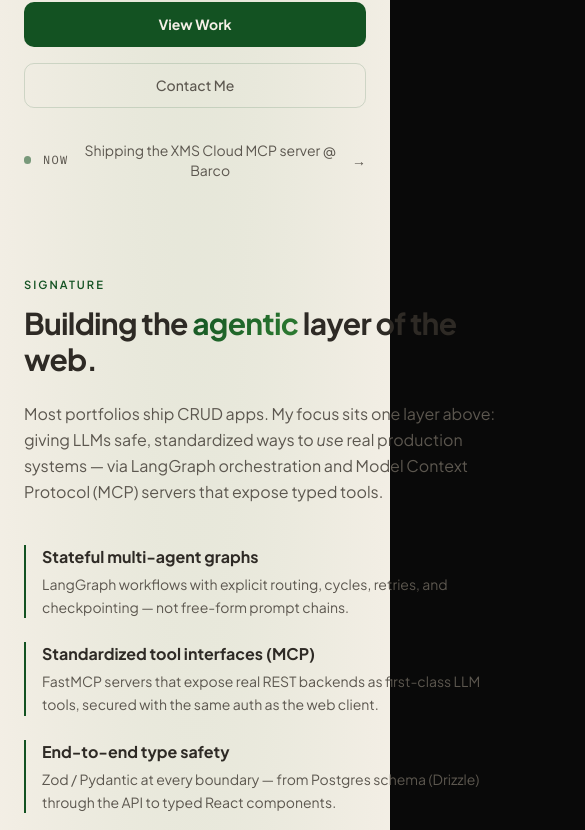
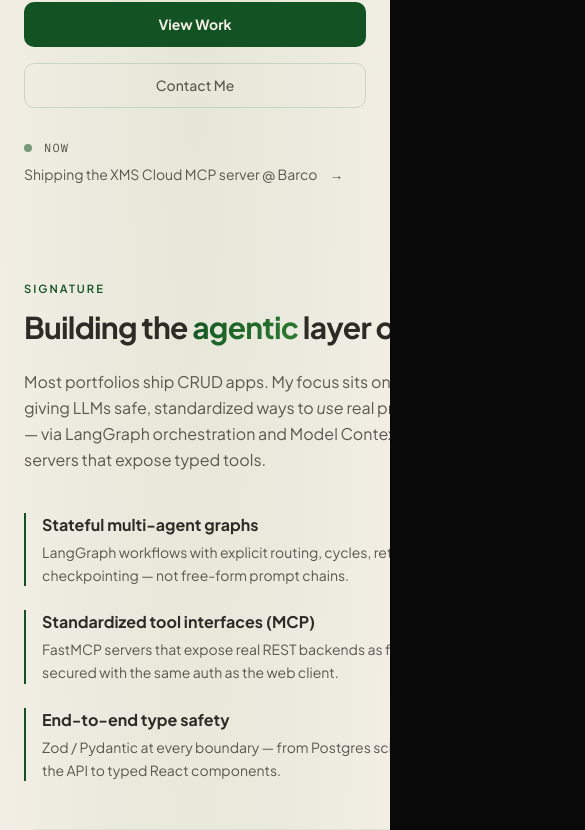
Before and after one commit to Prajjwal2507/personal-site, a React (Vite) app: page / in a window 390 px wide. Shown: the part 795-1625 px from the top of the page, 585 px wide, since content can reach past the window. Built offline with nearby package versions, Linux system fonts and the light colour scheme; no server answers.

Commit message:
responsiveness added

```diff
--- a/src/components/Contact.jsx
+++ b/src/components/Contact.jsx
@@ -56,10 +56,10 @@ export default function Contact() {
         </FadeIn>
 
         <FadeIn delay={0.1}>
-          <div className="flex flex-wrap items-center justify-center gap-x-6 gap-y-3 mb-14 text-sm">
+          <div className="flex flex-wrap items-center justify-center gap-x-4 gap-y-3 mb-14 text-sm">
             <a
               href="mailto:prajjwalrajput2507@gmail.com"
-              className="inline-flex items-center gap-2 text-[var(--fg-muted)] hover:text-[var(--accent)] transition-colors"
+              className="inline-flex items-center gap-2 text-[var(--fg-muted)] hover:text-[var(--accent)] transition-colors break-all"
             >
               <span className="font-mono text-xs">✉</span>
               prajjwalrajput2507@gmail.com
--- a/src/components/Hero.jsx
+++ b/src/components/Hero.jsx
@@ -62,15 +62,15 @@ export default function Hero() {
           <FadeIn delay={0.5}>
             <button
               onClick={() => go("#signature")}
-              className="mt-8 group inline-flex items-center gap-3 text-sm text-[var(--fg-muted)] hover:text-[var(--accent)] transition-colors"
+              className="mt-8 group inline-flex flex-wrap items-center gap-x-3 gap-y-2 text-sm text-[var(--fg-muted)] hover:text-[var(--accent)] transition-colors max-w-full text-left"
             >
               <span
-                className="inline-block w-2 h-2 rounded-full animate-pulse"
+                className="inline-block w-2 h-2 rounded-full animate-pulse shrink-0"
                 style={{ backgroundColor: "var(--accent)" }}
               />
-              <span className="font-mono text-xs uppercase tracking-widest">Now</span>
-              <span>Shipping the XMS Cloud MCP server @ Barco</span>
-              <span className="transition-transform group-hover:translate-x-0.5">→</span>
+              <span className="font-mono text-xs uppercase tracking-widest shrink-0">Now</span>
+              <span className="min-w-0">Shipping the XMS Cloud MCP server @ Barco</span>
+              <span className="transition-transform group-hover:translate-x-0.5 shrink-0">→</span>
             </button>
           </FadeIn>
         </div>
--- a/src/components/Navbar.jsx
+++ b/src/components/Navbar.jsx
@@ -80,7 +80,7 @@ export default function Navbar() {
           </button>
 
           {/* Desktop links */}
-          <nav className="hidden md:flex items-center gap-1">
+          <nav className="hidden lg:flex items-center gap-1">
             {NAV.map((link) => {
               const isActive = active === link.href.slice(1);
               return (
@@ -106,7 +106,7 @@ export default function Navbar() {
           </nav>
 
           {/* Actions */}
-          <div className="hidden md:flex items-center gap-4">
+          <div className="hidden lg:flex items-center gap-4">
             <button
               onClick={toggleTheme}
               className="p-2 rounded-full transition-colors duration-150 hover:bg-[var(--surface-2)]"
@@ -126,7 +126,7 @@ export default function Navbar() {
           </div>
 
           {/* Hamburger & Mobile Theme Toggle */}
-          <div className="md:hidden flex items-center gap-4">
+          <div className="lg:hidden flex items-center gap-4">
             <button
               onClick={toggleTheme}
               className="p-2 rounded-full transition-colors duration-150"
--- a/src/components/ProjectModal.jsx
+++ b/src/components/ProjectModal.jsx
@@ -56,10 +56,10 @@ export default function ProjectModal({ project, onClose }) {
               <div className="absolute inset-0 bg-gradient-to-t from-black/40 via-transparent to-transparent" />
               <button
                 onClick={onClose}
-                className="absolute top-4 right-4 p-2 rounded-full bg-black/50 text-white hover:bg-black/70 backdrop-blur transition-colors"
+                className="absolute top-3 right-3 md:top-4 md:right-4 p-2.5 rounded-full bg-black/60 text-white hover:bg-black/80 backdrop-blur transition-colors"
                 aria-label="Close"
               >
-                <X size={18} />
+                <X size={20} />
               </button>
             </div>
 
--- a/src/components/Projects.jsx
+++ b/src/components/Projects.jsx
@@ -193,9 +193,9 @@ function FeaturedCard({ project, onOpen }) {
       className="group w-full text-left card overflow-hidden relative"
     >
       {/* Featured ribbon */}
-      <div className="absolute top-4 left-4 z-10">
+      <div className="absolute top-3 left-3 md:top-4 md:left-4 z-10">
         <span
-          className="px-3 py-1 rounded-full text-[10px] font-mono uppercase tracking-widest shadow-lg"
+          className="px-2.5 md:px-3 py-1 rounded-full text-[10px] font-mono uppercase tracking-widest shadow-lg"
           style={{
             backgroundColor: "var(--accent)",
             color: "var(--btn-fg, #fff)",
@@ -206,7 +206,7 @@ function FeaturedCard({ project, onOpen }) {
       </div>
 
       <div className="md:grid md:grid-cols-5 md:min-h-[320px]">
-        <div className="p-8 md:p-10 md:col-span-3 flex flex-col justify-between">
+        <div className="p-8 pt-14 md:p-10 md:pt-10 md:col-span-3 flex flex-col justify-between">
           <div>
             <div className="flex items-center gap-3 mb-5 flex-wrap">
               <span className="text-xs font-mono text-[var(--fg-dim)] uppercase tracking-widest">
--- a/src/components/Signature.jsx
+++ b/src/components/Signature.jsx
@@ -102,7 +102,7 @@ export default function Signature() {
 
               {/* Code */}
               <div className="p-5 md:p-6 overflow-x-auto">
-                <pre className="text-[13px] md:text-sm font-mono leading-relaxed">
+                <pre className="text-sm md:text-sm font-mono leading-relaxed">
                   {CODE_LINES.map((line, i) => (
                     <motion.div
                       key={i}
--- a/src/components/Stats.jsx
+++ b/src/components/Stats.jsx
@@ -189,6 +189,10 @@ export default function Stats() {
                 </div>
               </div>
 
+              <p className="md:hidden text-[10px] font-mono uppercase tracking-widest text-[var(--fg-dim)] mb-3">
+                ← swipe to view the full year →
+              </p>
+
               <div className="min-w-[600px]">
                 <div className="flex mb-2 ml-6 text-xs text-[var(--fg-dim)]">
                   {heatmap.grid.length > 0
--- a/src/index.css
+++ b/src/index.css
@@ -1,4 +1,10 @@
 @import "tailwindcss";
+
+/* Global responsive guards. */
+html, body {
+  overflow-x: hidden;
+  min-width: 320px;
+}
 
 /* ─── Design Tokens (Organic Beige & Green Light Mode) ────────────── */
 :root {
```
